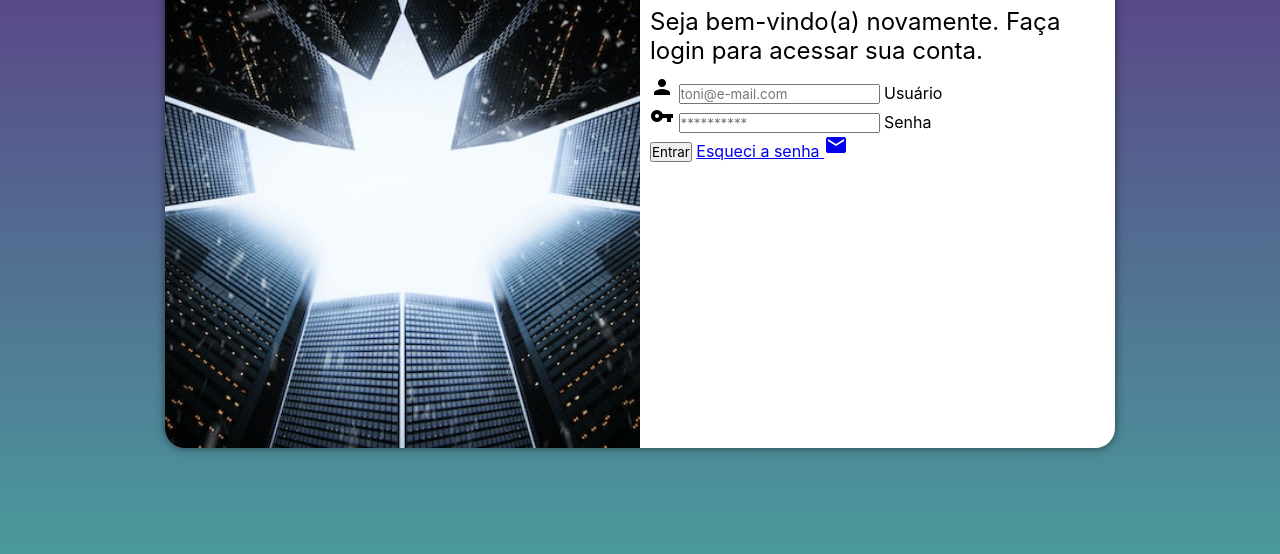
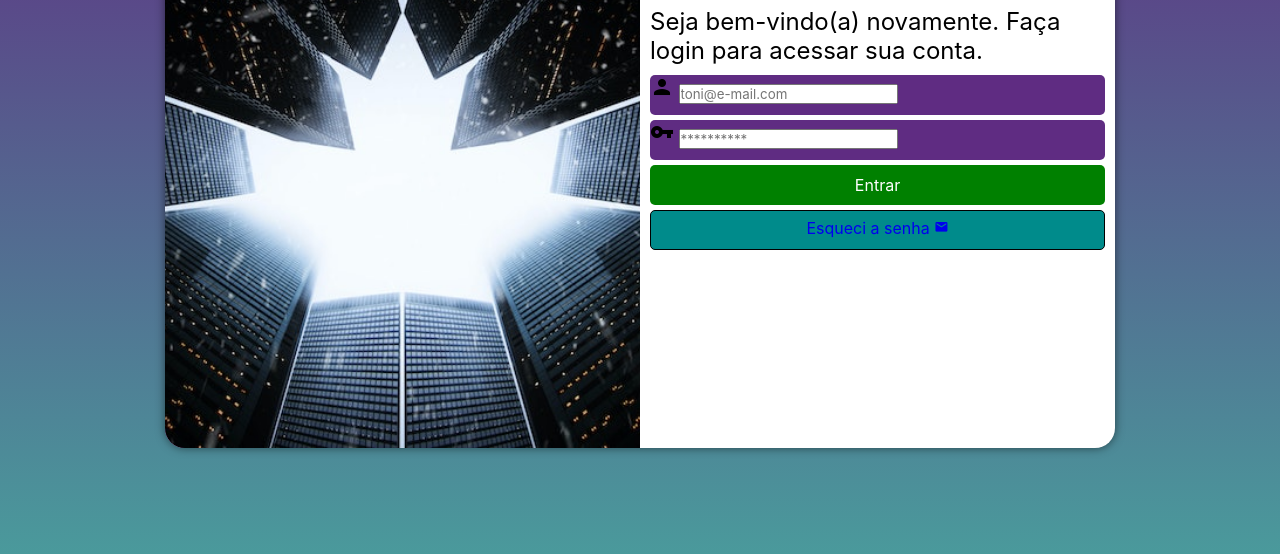
Before and after one commit to ToniLuan/projeto-login, a plain HTML site: page index.html in a window 1280 px wide. Shown: the part 202-756 px from the top of the page. Drawn offline with Linux system fonts and the light colour scheme.

Commit message:
add. estilos aos botões submit / esqueci senha

```diff
--- a/estilos/style.css
+++ b/estilos/style.css
@@ -65,3 +65,53 @@ div#formulario > p {
     font-size: .8em;
     margin-bottom: 10px;
 }
+
+form > div.campo {
+    background-color: #5f2c82;
+    display: block;
+    width: 100%;
+    height: 40px;
+    border-radius: 5px;
+    margin: 5px 0px;
+}
+
+div.campo > label {
+    display: none;
+}
+
+form > input[type=submit] {
+    display: block;
+    font-size: 1em;
+    width: 100%;
+    height: 40px;
+    background-color: green;
+    color: white;
+    border: none;
+    border-radius: 5px;
+}
+
+form > input[type=submit]:hover {
+    background-color: darkgreen;
+}
+
+form > a.botao {
+    display: block;
+    text-align: center;
+    font-size: 1em;
+    width: 100%;
+    height: 40px;
+    margin-top: 5px;
+    padding-top: 7px;
+    background-color: darkcyan;
+    border: 1px solid black;
+    border-radius: 5px;
+    text-decoration: none;
+}
+
+form > a.botao:hover {
+    background-color: white;
+}
+
+form > a.botao > i {
+    font-size: .9em;
+}
--- a/index.html
+++ b/index.html
@@ -21,16 +21,16 @@
                 <form action="login.php" method="post" autocomplete="on">
                     <div class="campo">
                         <span class="material-icons">person</span>
-                        <input type="email" name="usuario" id="iusuario" placeholder="toni@e-mail.com" autocomplete="email" size="18" required maxlength="30">
+                        <input type="email" name="usuario" id="iusuario" placeholder="toni@e-mail.com" autocomplete="email" required maxlength="30">
                         <label for="iusuario">Usuário</label>
                     </div>
                     <div class="campo">
                         <span class="material-icons">vpn_key</span>
-                        <input type="password" name="senha" id="isenha" placeholder="**********" autocomplete="current-password" size="18" required minlength="8" maxlength="20">
+                        <input type="password" name="senha" id="isenha" placeholder="**********" autocomplete="current-password" required minlength="8" maxlength="20">
                         <label for="isenha">Senha</label>
                     </div>
                     <input type="submit" value="Entrar">
-                    <a href="#">Esqueci a senha <i class="material-icons">mail</i></a>
+                    <a href="#" class="botao">Esqueci a senha <i class="material-icons">mail</i></a>
                 </form>
             </div>
         </section>
```
